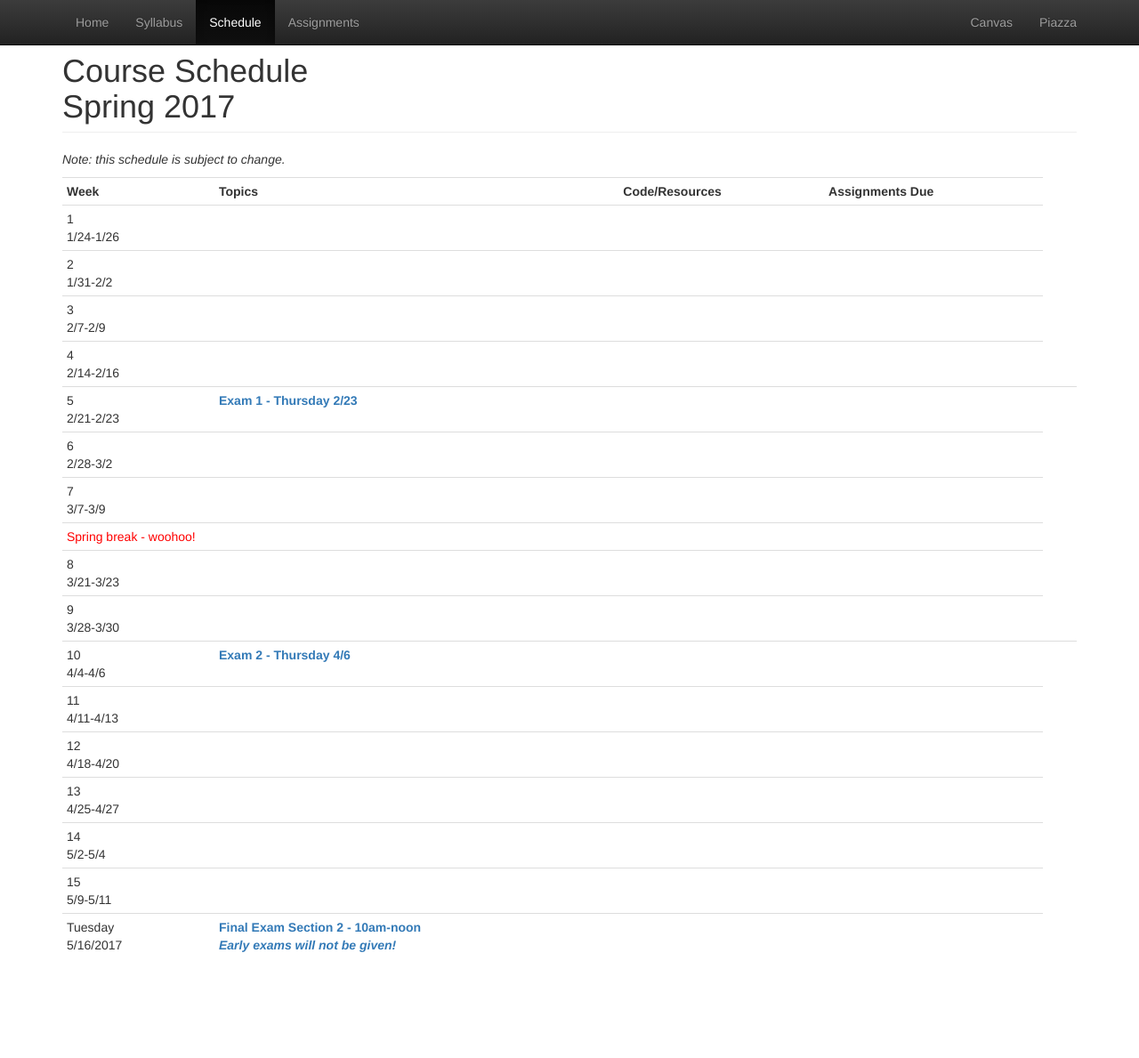
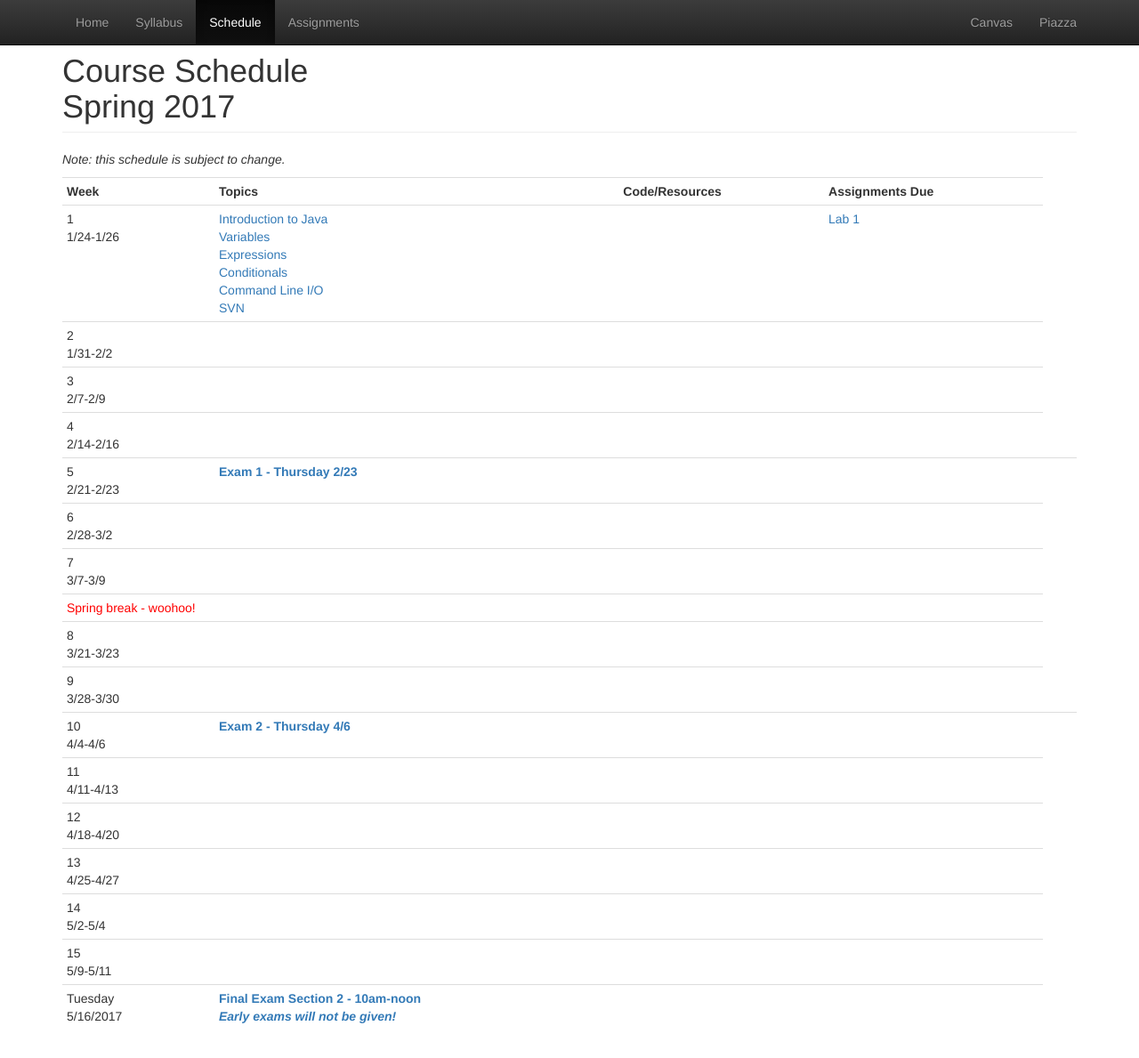
Before and after one commit to CS514-F17/cs514-f17.github.io, a Jekyll site: the page built from schedule.html, in a window 1280 px wide and 1197 px high. Shown: the top 1189 px of the window at 89% size. Built offline with Jekyll 4.4.1, drawn with Linux system fonts in a browser that asks for light colours.

Commit message:
adding schedule

```diff
--- a/schedule.html
+++ b/schedule.html
@@ -19,10 +19,17 @@ title: Schedule
 		<tr>
 			<td>1<br/>1/24-1/26</td>
 			<td>
+				<a href="https://github.com/CS112-S17/notes/blob/master/intro.md">Introduction to Java</a><br/>
+				<a href="https://github.com/CS112-S17/notes/blob/master/variables.md">Variables</a><br/>
+				<a href="https://github.com/CS112-S17/notes/blob/master/expressions.md">Expressions</a><br/>
+				<a href="https://github.com/CS112-S17/notes/blob/master/conditionals.md">Conditionals</a><br/>
+				<a href="https://github.com/CS112-S17/notes/blob/master/cmdio.md">Command Line I/O</a><br/>
+				<a href="https://github.com/CS112-S17/notes/blob/master/svn_guide.md">SVN</a><br/>
+				<!--<a href="https://github.com/CS112-F16/notes/blob/master/grading_rubric.md">Grading Rubric</a><br/>-->
 			</td>
 			<td>
 			</td>
-      <td></td>
+			<td><a href="https://github.com/CS112-S17/labs/blob/master/lab1.md">Lab 1</a></td>
 		</tr>
 		<tr>
 			<td>2<br/>1/31-2/2</td>
```
Lines whose indentation alone changed are shown as unchanged.
